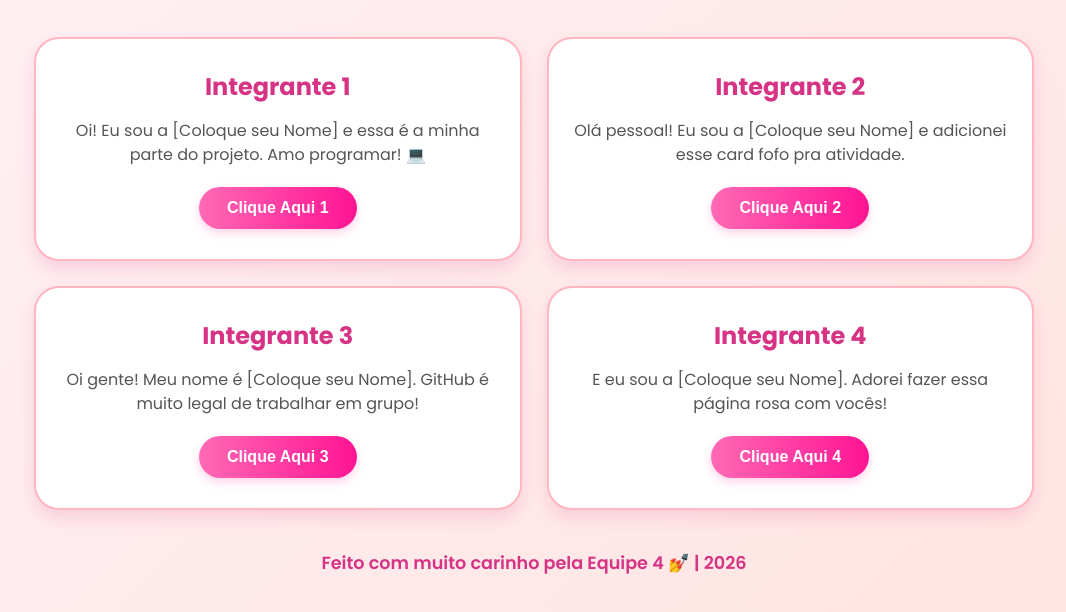
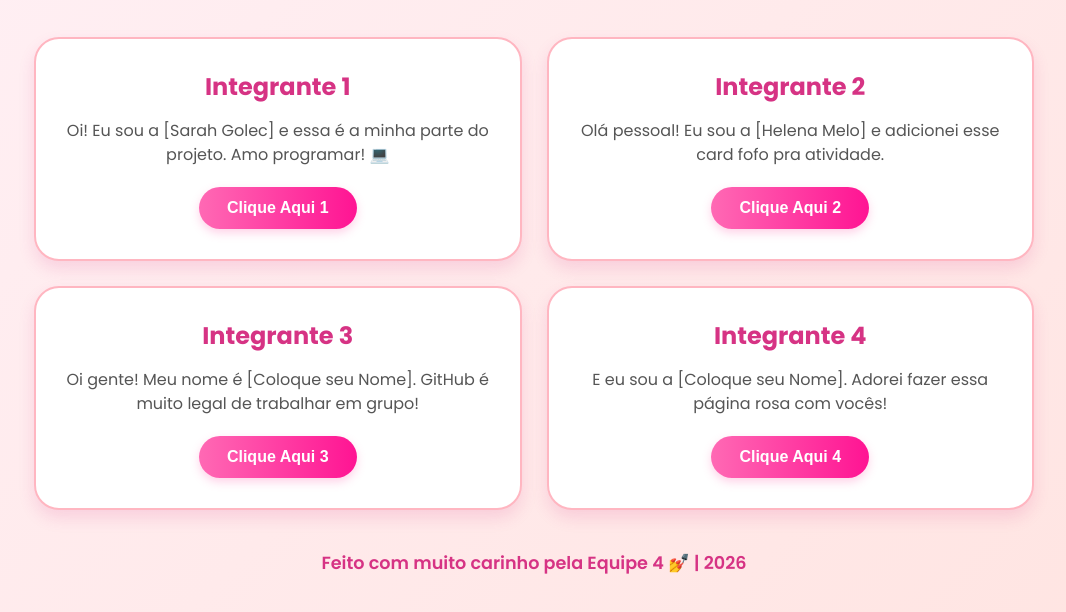
Before and after one commit to sarahgolec/Grupo-4-girls-, a plain HTML site: page index.htmlgrupo-4-girls.html in a window 1280 px wide. Shown: the part 136-748 px from the top of the page, without its empty margins (106-1172 px from the left). Drawn offline with Linux system fonts and the light colour scheme.

Commit message:
commit vercionamento

```diff
--- a/index.htmlgrupo-4-girls.html
+++ b/index.htmlgrupo-4-girls.html
@@ -123,14 +123,14 @@
         <!-- PARTE 1 - Integrante 1 -->
         <section class="card">
             <h2>Integrante 1</h2>
-            <p>Oi! Eu sou a [Coloque seu Nome] e essa é a minha parte do projeto. Amo programar! 💻</p>
+            <p>Oi! Eu sou a [Sarah Golec] e essa é a minha parte do projeto. Amo programar! 💻</p>
             <button class="btn" onclick="alert('Olá! Aqui é a Integrante 1 😊')">Clique Aqui 1</button>
         </section>
 
         <!-- PARTE 2 - Integrante 2 -->
         <section class="card">
             <h2>Integrante 2</h2>
-            <p>Olá pessoal! Eu sou a [Coloque seu Nome] e adicionei esse card fofo pra atividade.</p>
+            <p>Olá pessoal! Eu sou a [Helena Melo] e adicionei esse card fofo pra atividade.</p>
             <button class="btn" onclick="alert('Oi! Aqui é a Integrante 2 💕')">Clique Aqui 2</button>
         </section>
 
```
